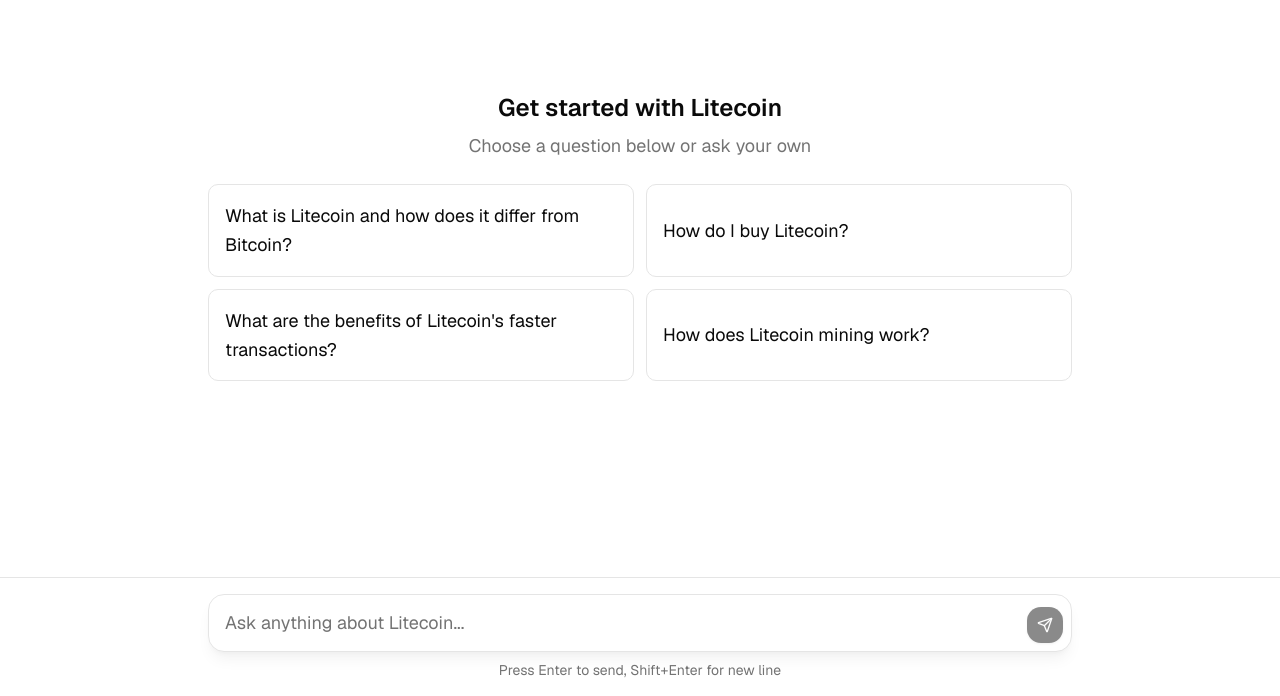
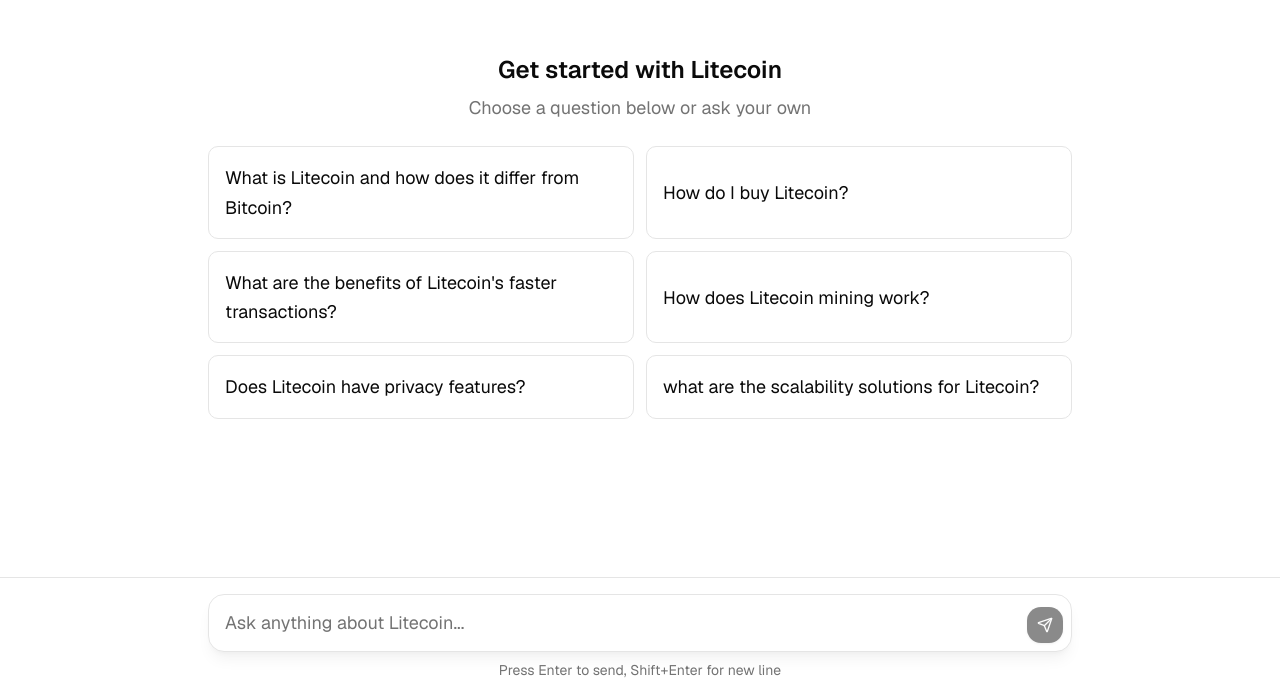
Before and after one commit to IndigoNakamoto/Litecoin-Knowledge-Hub, a Next.js app in the folder frontend/: page / in a window 1280 px wide. Shown: the part 104-800 px from the top of the page. Built offline with nearby package versions, Linux system fonts and the light colour scheme.

Commit message:
Add suggested questions

```diff
--- a/frontend/src/components/SuggestedQuestions.tsx
+++ b/frontend/src/components/SuggestedQuestions.tsx
@@ -9,7 +9,9 @@ const SuggestedQuestions: React.FC<SuggestedQuestionsProps> = ({ onQuestionClick
     "What is Litecoin and how does it differ from Bitcoin?",
     "How do I buy Litecoin?",
     "What are the benefits of Litecoin's faster transactions?",
-    "How does Litecoin mining work?"
+    "How does Litecoin mining work?",
+    "Does Litecoin have privacy features?",
+    "what are the scalability solutions for Litecoin?"
   ];
 
   return (
```
